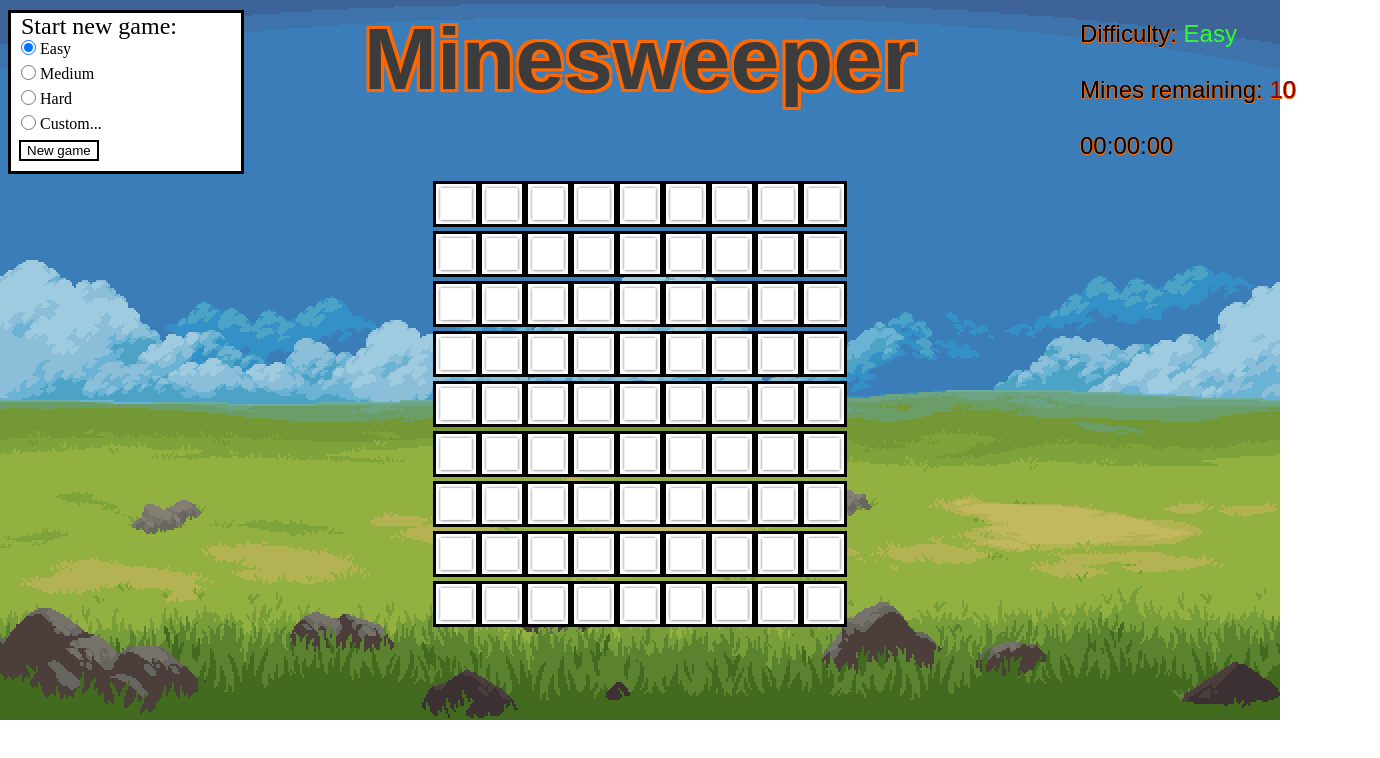
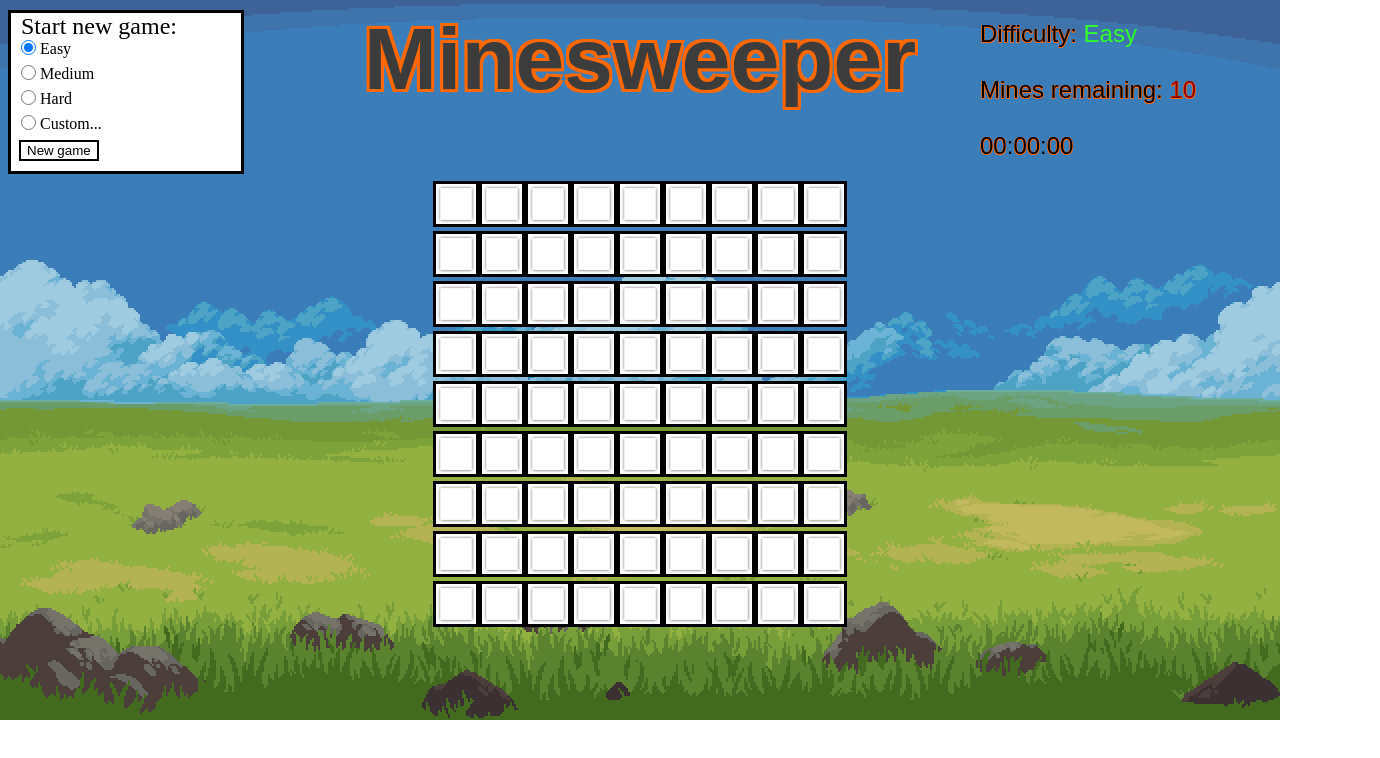
Before and after one commit to HasanS7/minesweeper, a plain HTML site: page page.html in a window 1280 px wide. Shown: the whole page, 1380 px wide, since content can reach past the window. Drawn offline with Linux system fonts and the light colour scheme.

Commit message:
Fixed the info label, now it is set to the top right of the page

```diff
--- a/page.html
+++ b/page.html
@@ -86,7 +86,7 @@
             height: 140px;
             position: absolute;
             top: 20px;
-            left: 1080px;
+            right: 0;
         }
         .infoLabel{
             text-shadow:
```
